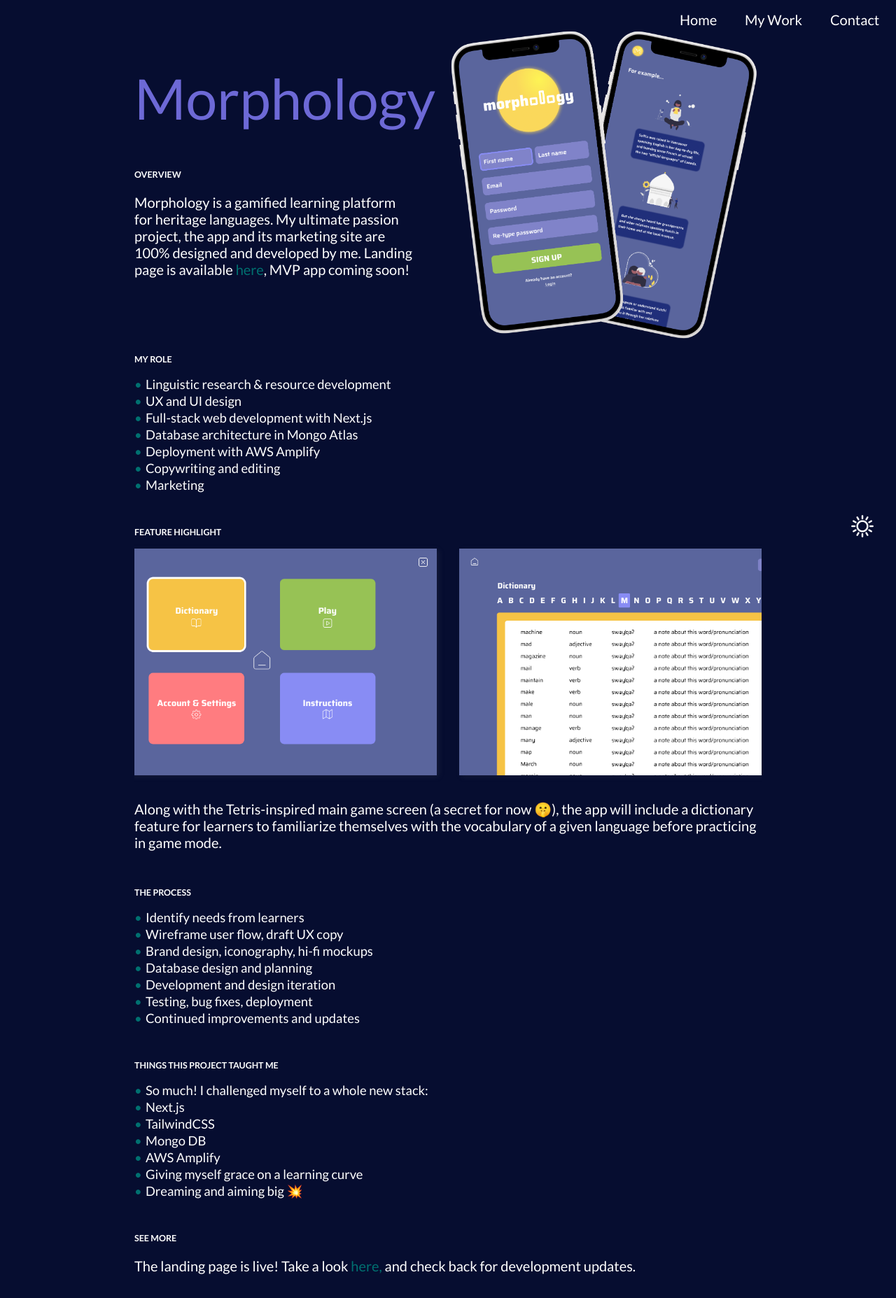
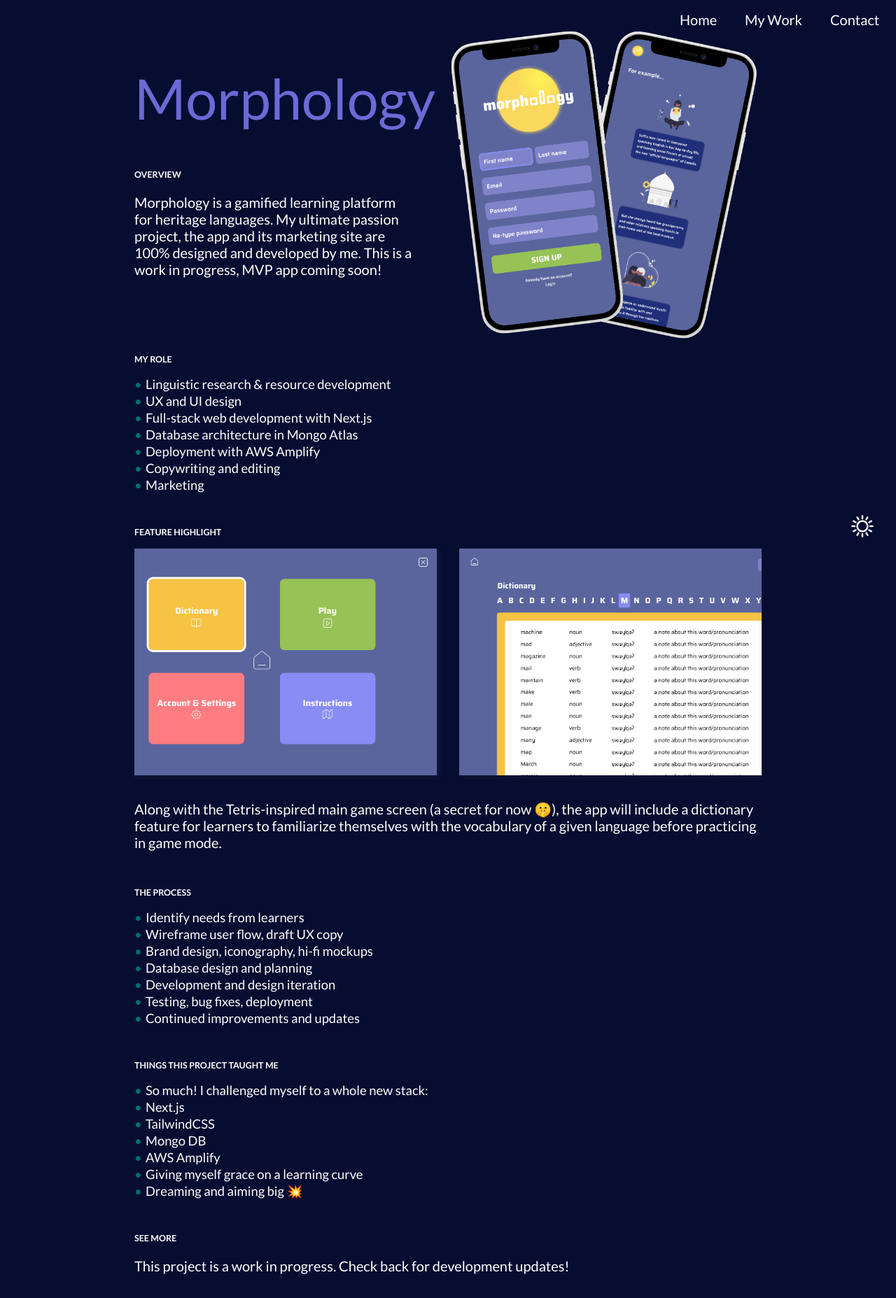
Before and after one commit to surayaclemens/portfolio, a React (Create React App) app: page /morphology in a window 1280 px wide. Shown: the top 1855 px of the page at 70% size. Built offline with nearby package versions, Linux system fonts and the light colour scheme.

Commit message:
updated resume, fixed links

```diff
--- a/src/Pages/HomePage/HomePage.js
+++ b/src/Pages/HomePage/HomePage.js
@@ -62,7 +62,7 @@
             <section className='home__section'>
                 <h3 className='home__subheader'>TL;DR</h3>
                 <p className='home__body'>
-                I'm a dedicated developer who relishes opportunities to learn new things and thrives in environments that are values-driven. My colleagues know me as an initiative-taker, problem solver, excellent communicator, and big fan of making work fun. My friends know me as a language dork, avid sewist, and person obsessed with her dog. Let's make something great together :~)</p>
+                I'm a dedicated developer who relishes opportunities to learn new things and thrives in environments that are values-driven. My colleagues know me as an initiative-taker, problem solver, excellent communicator, and big fan of making work fun. My friends know me as a language dork, music fan, and avid sewist. Let's make something great together :~)</p>
             </section>
             <section className='home__section'>
               <NavLink className='home-button'to='/mywork'>
--- a/src/Pages/MorphologyPage/MorphologyPage.js
+++ b/src/Pages/MorphologyPage/MorphologyPage.js
@@ -17,7 +17,7 @@
       <ProjectTemplate
         projectTitle={<h1 className='morphology__title'>Morphology</h1>}
         projectImage={morphologyHero}
-        overviewDetails={<p className='section__details'>Morphology is a gamified learning platform for heritage languages. My ultimate passion project, the app and its marketing site are 100% designed and developed by me. Landing page is available <a className='section__link' href='https://www.learnmorphology.ca/' target="_blank" rel="noreferrer">here</a>, MVP app coming soon!</p>}
+        overviewDetails={<p className='section__details'>Morphology is a gamified learning platform for heritage languages. My ultimate passion project, the app and its marketing site are 100% designed and developed by me. This is a work in progress, MVP app coming soon!</p>}
         roleDetails={
           <ul className='section__list'>
             <li className='section__list-item'>Linguistic research & resource development</li>
@@ -60,7 +60,7 @@
         <li className='section__list-item'>Dreaming and aiming big 💥</li>
       </ul>}
         moreDetails={
-          <p className='section__details'>The landing page is live! Take a look <a className='section__link' href='https://www.learnmorphology.ca/' target='_blank' rel='noreferrer'>here,</a> and check back for development updates.</p>
+          <p className='section__details'>This project is a work in progress. Check back for development updates!</p>
         }
         moreImages={
           <div className='carousel'>
```
Also changed, not shown: 1 other file (tests, documents, lock files or other folders).
